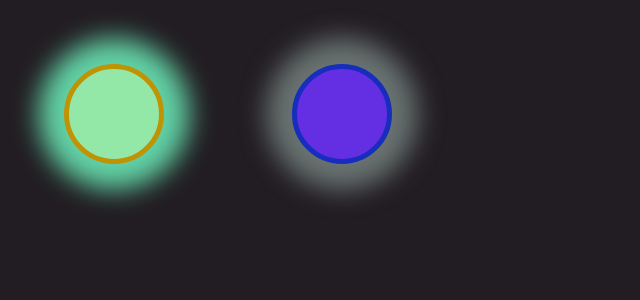
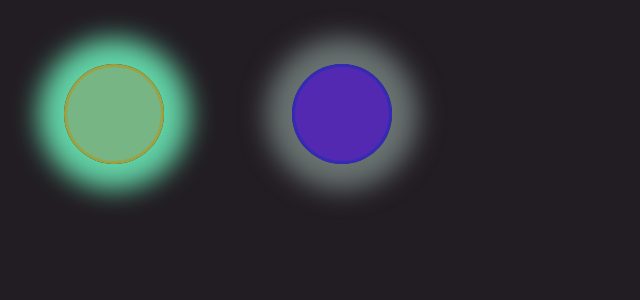
Before and after one commit to franco-ortega/glowing-colors, a React (Create React App) app: page / in a window 1280 px wide. Shown: the top 300 px of the page, without its empty margins (0-640 px from the left). Built offline with nearby package versions, Linux system fonts and the light colour scheme.

Commit message:
add opacity to colorPicker

```diff
--- a/src/components/Orb/Orb.jsx
+++ b/src/components/Orb/Orb.jsx
@@ -8,17 +8,17 @@ const Orb = () => {
     return Math.floor(Math.random() * 256);
   };
 
-  const colorPicker = () => {
+  const colorPicker = (opacity) => {
     const red = colorCode();
     const green = colorCode();
     const blue = colorCode();
 
-    return `rgb(${red}, ${green}, ${blue})`;
+    return `rgb(${red}, ${green}, ${blue}, ${opacity})`;
   };
 
-  const bkdgColor = colorPicker();
-  const borderStyle = `thick solid ${colorPicker()}`;
-  const boxShadowStyle = `0 0 2vw 2vw ${colorPicker()}`;
+  const bkdgColor = colorPicker(.75);
+  const borderStyle = `medium solid ${colorPicker(.5)}`;
+  const boxShadowStyle = `0 0 2vw 2vw ${colorPicker(1)}`;
 
   console.log(bkdgColor);
   console.log(borderStyle);
```
